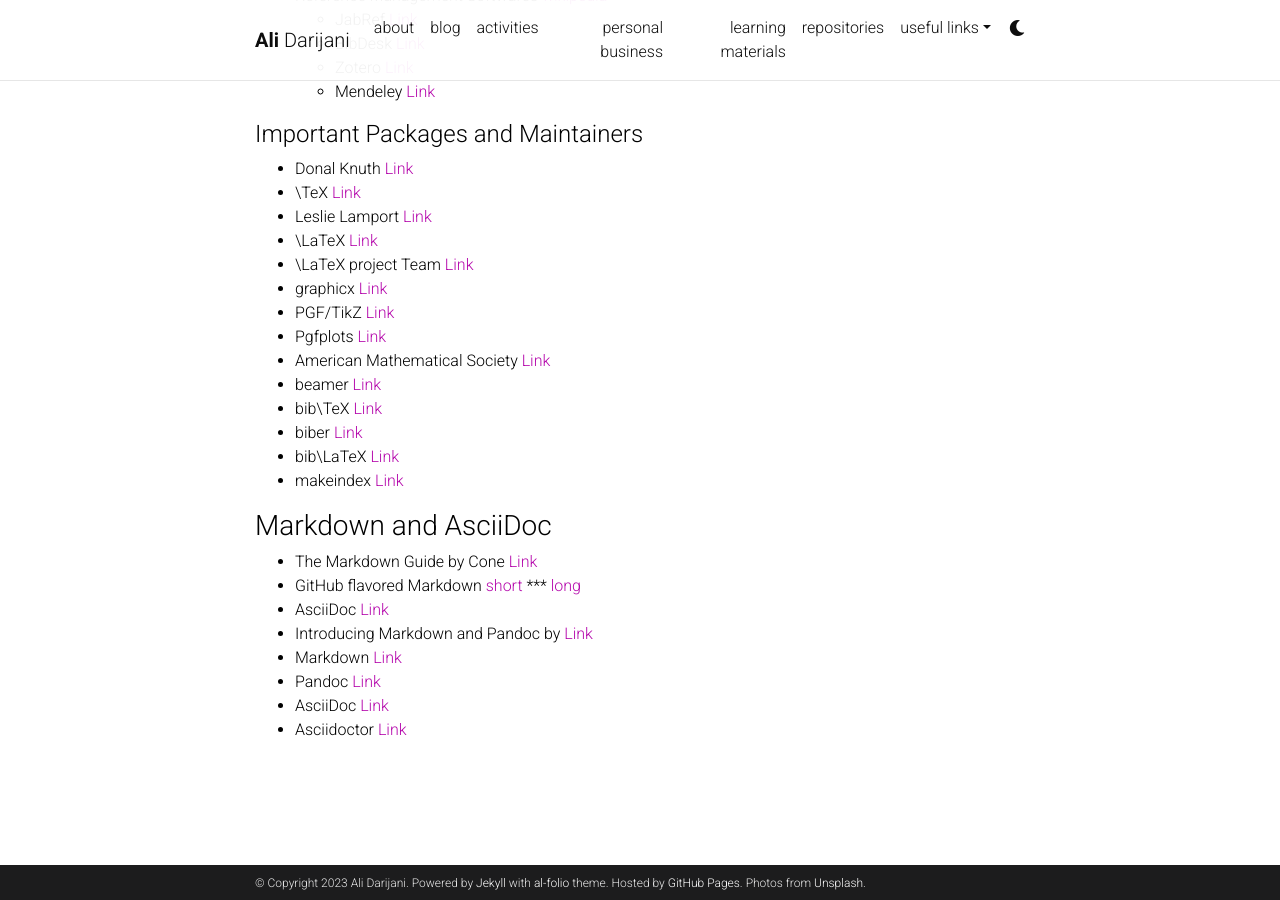
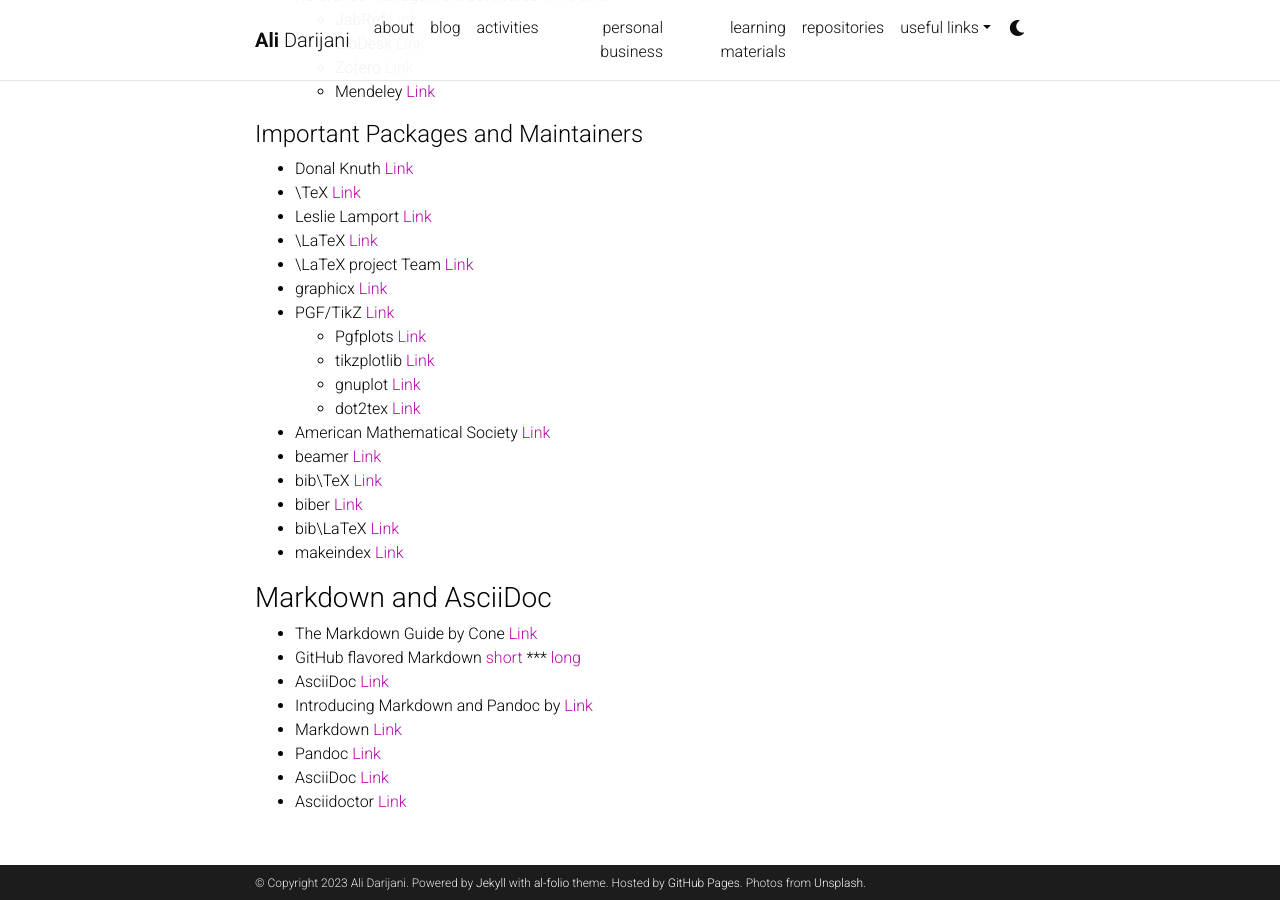
Before and after one commit to adarijani/adarijani.github.io_archived, a Jekyll site: the page built from _projects/t_03_typesetting.md, in a window 1280 px wide and 900 px high, scrolled down 1181 px. Built offline with Jekyll 4.4.1, drawn with Linux system fonts in a browser that asks for light colours; comment, search, counter and statistics services are not loaded; a style sheet for code colours, icons or effects is not loaded.

Commit message:
Update t_03_typesetting.md

```diff
--- a/_projects/t_03_typesetting.md
+++ b/_projects/t_03_typesetting.md
@@ -63,7 +63,10 @@
 * \LaTeX project Team [Link](https://www.ctan.org/author/latex)
 * graphicx [Link](https://ctan.org/pkg/graphicx)
 * PGF/TikZ [Link](https://www.ctan.org/pkg/pgf)
-* Pgfplots [Link](https://ctan.org/pkg/pgfplots)
+   - Pgfplots [Link](https://ctan.org/pkg/pgfplots)
+   - tikzplotlib [Link](https://github.com/nschloe/tikzplotlib)
+   - gnuplot [Link](http://www.gnuplot.info/)
+   - dot2tex [Link](https://ctan.org/pkg/dot2tex)
 * American Mathematical Society [Link](https://ctan.org/author/ams)
 * beamer [Link](https://ctan.org/pkg/beamer)
 * bib\TeX [Link](https://ctan.org/pkg/bibtex)
```
